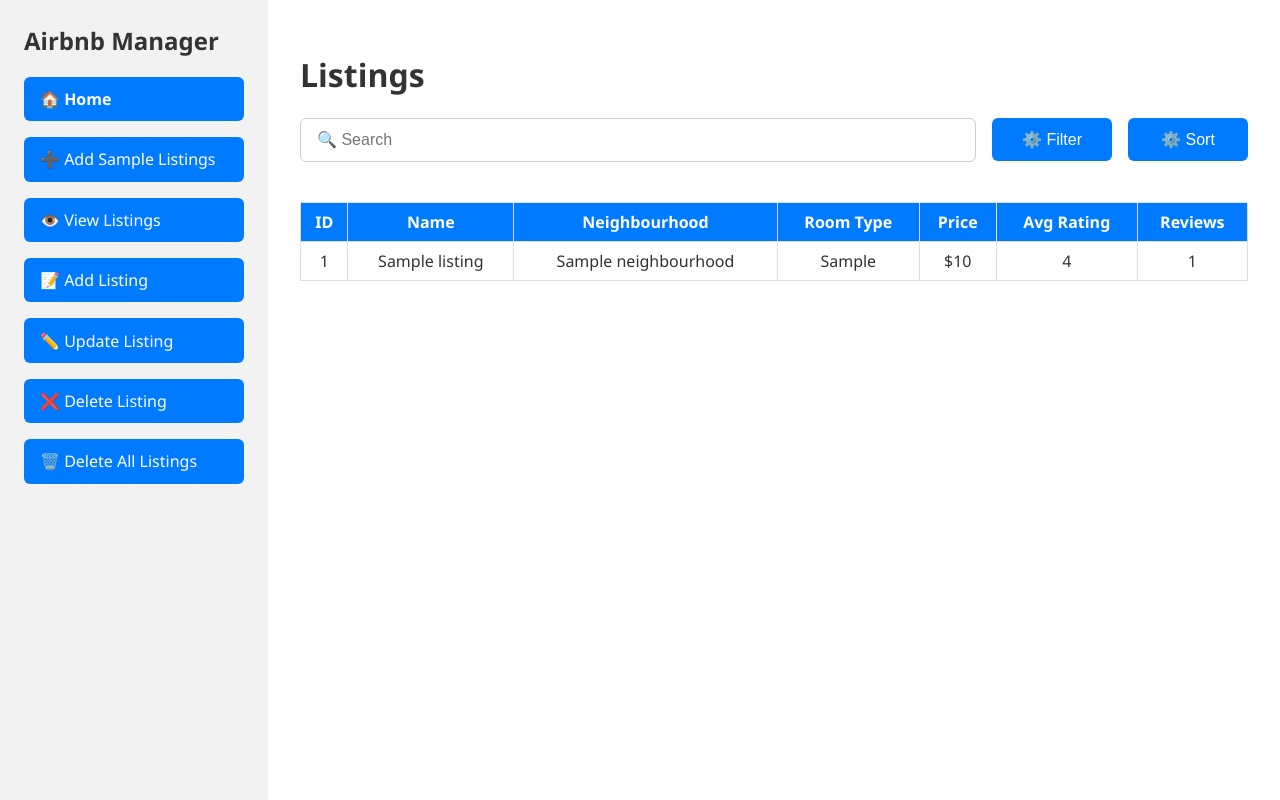
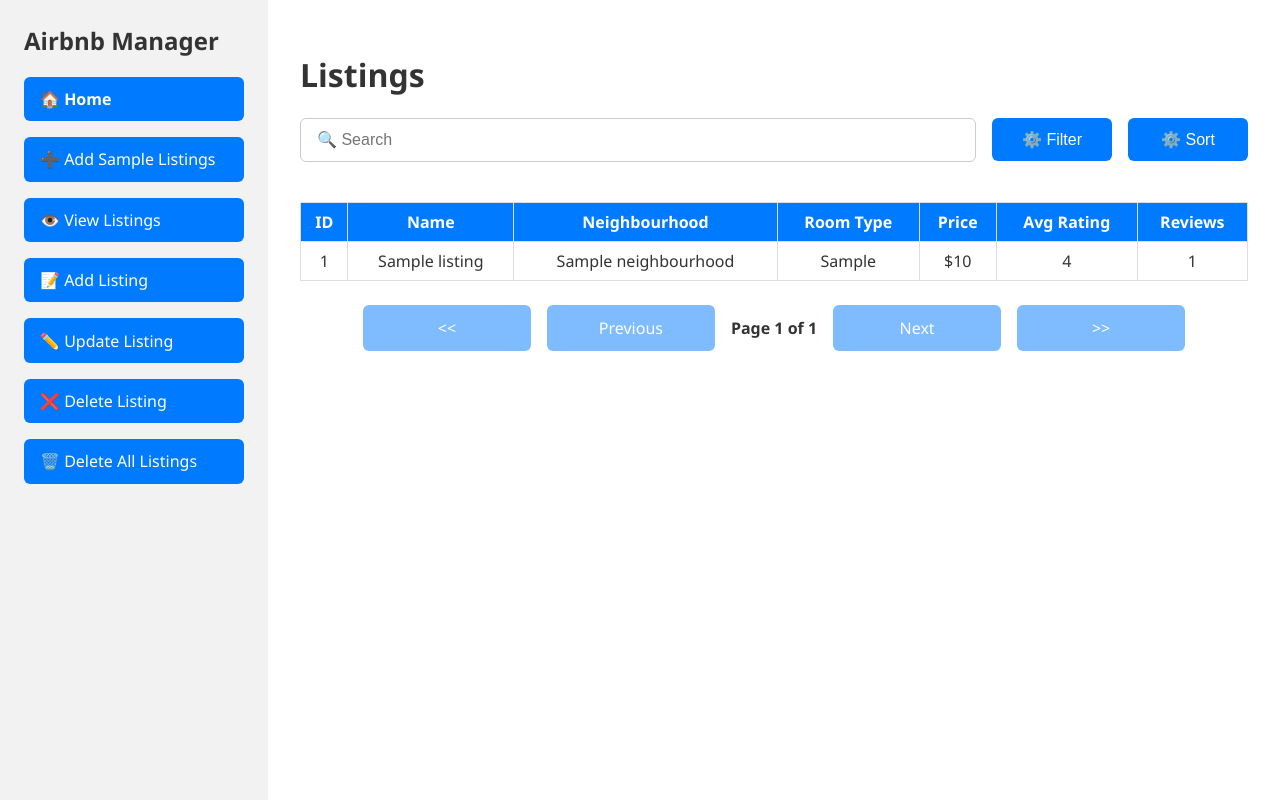
Before and after one commit to hbmahida/CS-348-Group-Project-S25, a Flask app: template templates/view_listings.html in a window 1280 px wide. Run offline with Flask 3, Linux system fonts and the light colour scheme; the template is opened without the code that fills it: most values are stand-ins (such as "Sample title", 1, 10 or a date in 2020); some libraries are stand-ins or nearby versions.

Commit message:
html changes for pagination under view tab

```diff
--- a/templates/view_listings.html
+++ b/templates/view_listings.html
@@ -175,6 +175,65 @@
     </tbody>
   </table>
 
+  <!-- Pagination Controls -->
+  <div style="display: flex; justify-content: center; align-items: center; margin-top: 1.5rem; gap: 1rem;">
+    {% if page > 1 %}
+      <a class="btn" href="{{ url_for('view_listings',
+        search=current_filters.search,
+        neighbourhood=current_filters.neighbourhood,
+        room_type=current_filters.room_type,
+        price_min=current_filters.price_min,
+        price_max=current_filters.price_max,
+        min_nights=current_filters.min_nights,
+        sort_by=current_filters.sort_by,
+        sort_order=current_filters.sort_order,
+        page=1
+      ) }}">&lt;&lt;</a>
+      <a class="btn" href="{{ url_for('view_listings',
+        search=current_filters.search,
+        neighbourhood=current_filters.neighbourhood,
+        room_type=current_filters.room_type,
+        price_min=current_filters.price_min,
+        price_max=current_filters.price_max,
+        min_nights=current_filters.min_nights,
+        sort_by=current_filters.sort_by,
+        sort_order=current_filters.sort_order,
+        page=page-1
+      ) }}">Previous</a>
+    {% else %}
+      <span class="btn btn-disabled" style="pointer-events:none;opacity:0.5;">&lt;&lt;</span>
+      <span class="btn btn-disabled" style="pointer-events:none;opacity:0.5;">Previous</span>
+    {% endif %}
+    <span style="font-weight:bold;">Page {{ page }} of {{ total_pages }}</span>
+    {% if page < total_pages %}
+      <a class="btn" href="{{ url_for('view_listings',
+        search=current_filters.search,
+        neighbourhood=current_filters.neighbourhood,
+        room_type=current_filters.room_type,
+        price_min=current_filters.price_min,
+        price_max=current_filters.price_max,
+        min_nights=current_filters.min_nights,
+        sort_by=current_filters.sort_by,
+        sort_order=current_filters.sort_order,
+        page=page+1
+      ) }}">Next</a>
+      <a class="btn" href="{{ url_for('view_listings',
+        search=current_filters.search,
+        neighbourhood=current_filters.neighbourhood,
+        room_type=current_filters.room_type,
+        price_min=current_filters.price_min,
+        price_max=current_filters.price_max,
+        min_nights=current_filters.min_nights,
+        sort_by=current_filters.sort_by,
+        sort_order=current_filters.sort_order,
+        page=total_pages
+      ) }}">&gt;&gt;</a>
+    {% else %}
+      <span class="btn btn-disabled" style="pointer-events:none;opacity:0.5;">Next</span>
+      <span class="btn btn-disabled" style="pointer-events:none;opacity:0.5;">&gt;&gt;</span>
+    {% endif %}
+  </div>
+
   <!-- Modal Show/Hide Script -->
   <script>
     function openFilterModal() {
```
